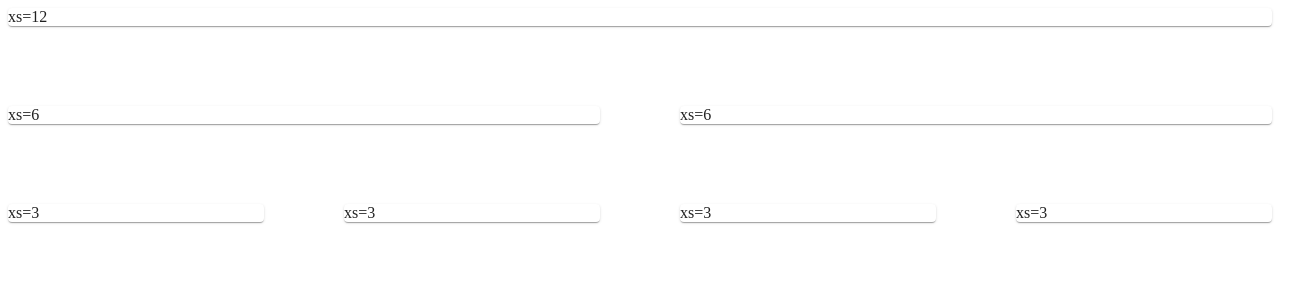
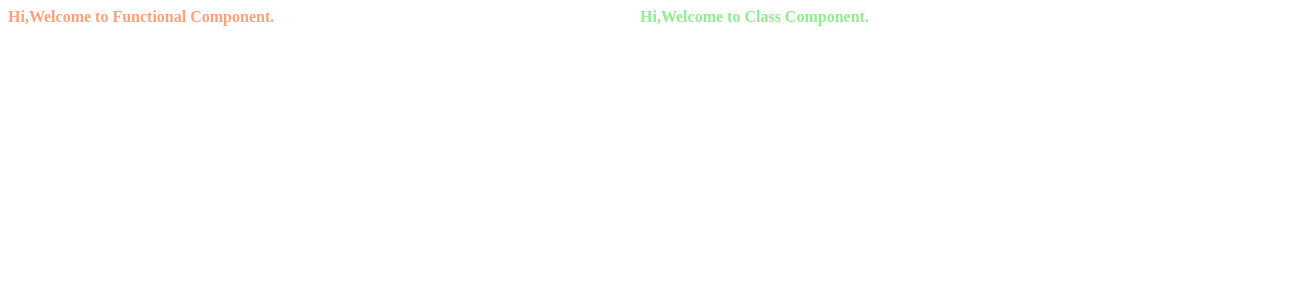
Before and after one commit to pkgs123/React-Concept, a React (Create React App) app: page / in a window 1280 px wide. Shown: the top 300 px of the page, 1312 px wide, since content can reach past the window. Built offline with nearby package versions, Linux system fonts and the light colour scheme.

Commit message:
Component Type

```diff
--- a/src/App.js
+++ b/src/App.js
@@ -2,13 +2,17 @@
 import React, { Component } from 'react';
 
 import GridComp from './Component/GridComponent';
-
+import TypeOfComp from './TypesofComp';
+import {Hidden} from '@material-ui/core';
 class App extends Component {
     render() {
         return (
             <>
                 {/* <h1>Welcome to App.js File.</h1> */}
+                <Hidden xsUp>
                 <GridComp/>
+                </Hidden>
+                <TypeOfComp></TypeOfComp>
             </>
         )
     }
--- /dev/null
+++ b/src/Component/ClassComponent.js
@@ -0,0 +1,11 @@
+import React,{Component} from 'react';
+class ClassComp extends Component{
+    render(){
+        return(
+            <>
+            <b style={{color:'lightgreen'}}>Hi,Welcome to Class Component.</b>
+            </>
+        )
+    }
+}
+export default ClassComp;
--- /dev/null
+++ b/src/Component/FunctionalComponent.js
@@ -0,0 +1,10 @@
+import React from 'react';
+
+function functioCompo(){
+    return(
+        <>
+        <b style={{color:'lightsalmon'}}>Hi,Welcome to Functional Component.</b>
+        </>
+    )
+}
+export default functioCompo;
--- /dev/null
+++ b/src/TypesofComp.js
@@ -0,0 +1,25 @@
+import React,{Component} from 'react';
+import {Grid} from '@material-ui/core';
+import FuncComponent from './Component/FunctionalComponent';
+import ClassComponent from './Component/ClassComponent';
+class TypesOfComponent extends Component{
+    render(){
+        return(
+            <>
+            <Grid container  >
+                {/* Functional Component */}
+                <Grid item xs={6} sm={6} md={6} lg={6} xl={6}>
+                <FuncComponent>
+                </FuncComponent>
+                </Grid>
+                {/* Class Component */}
+                <Grid item xs={6} sm={6} md={6} lg={6} xl={6}>
+                    <ClassComponent>
+                    </ClassComponent>
+                </Grid>
+            </Grid>
+            </>
+        )
+    }
+}
+export default TypesOfComponent;
```
